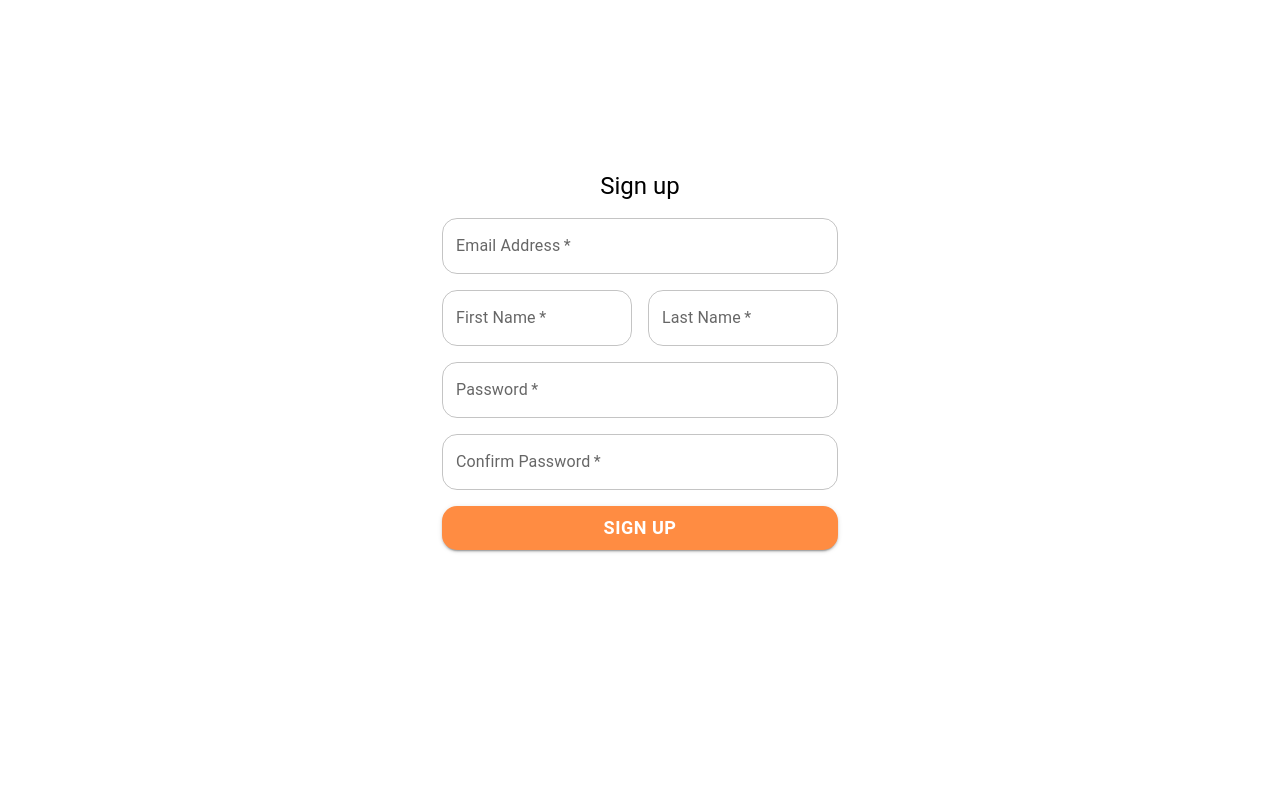
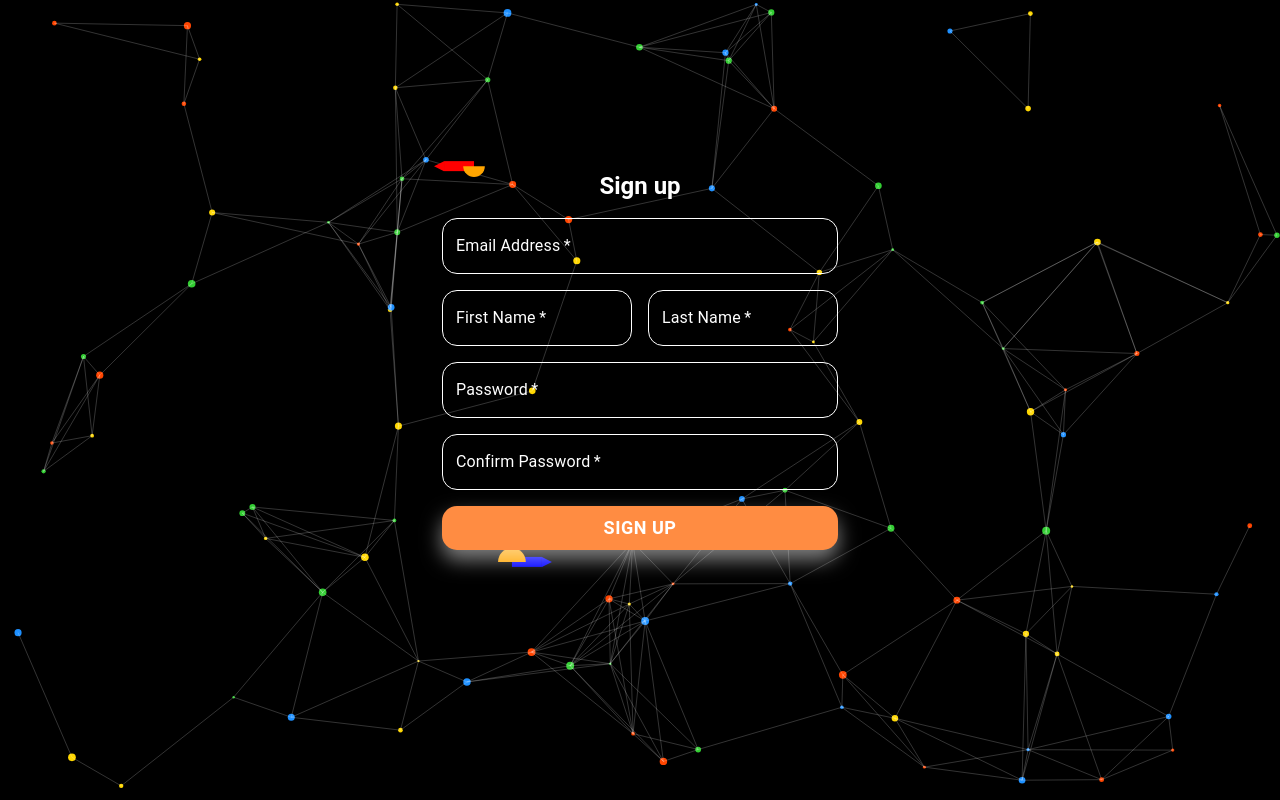
Before and after one commit to FarisKarim/ContentDashboard, a React (Create React App) app in the folder frontend_dashboard/: page /signup in a window 1280 px wide. Built offline with nearby package versions, Linux system fonts and the light colour scheme.

Commit message:
signup page

```diff
--- /dev/null
+++ b/frontend_dashboard/src/components/Canvas/Canvas.css
@@ -0,0 +1,9 @@
+.backgroundCanvas {
+    position: absolute;
+    top: 0;
+    left: 0;
+    width: 100vw;
+    height: 100vh;
+    z-index: -1;
+    background-color: #000;
+}
--- /dev/null
+++ b/frontend_dashboard/src/components/Canvas/Canvas.js
@@ -0,0 +1,85 @@
+import React, { useEffect, useRef } from 'react';
+import './Canvas.css';
+import { createStars, updateStars } from './Stars';
+import { createRockets, updateRockets } from './Rockets';
+
+const Canvas = () => {
+    const canvasRef = useRef(null);
+
+    useEffect(() => {
+        const canvas = canvasRef.current;
+        const ctx = canvas.getContext('2d');
+        canvas.width = window.innerWidth;
+        canvas.height = window.innerHeight;
+
+        const stars = createStars(100, canvas.width, canvas.height);
+        const rockets = createRockets(canvas.width, canvas.height);
+
+        function draw() {
+            ctx.clearRect(0, 0, canvas.width, canvas.height);
+
+            // Update positions
+            updateStars(stars, canvas.width, canvas.height);
+            updateRockets(rockets, canvas.width, canvas.height);
+
+            // Draw stars
+            stars.forEach(star => {
+                ctx.beginPath();
+                ctx.arc(star.x, star.y, star.radius, 0, Math.PI * 2, false);
+                ctx.fillStyle = star.color;
+                ctx.fill();
+            });
+            for (let i = 0; i < stars.length; i++) {
+                for (let j = i + 1; j < stars.length; j++) {
+                    const dist = Math.hypot(stars[j].x - stars[i].x, stars[j].y - stars[i].y);
+                    if (dist < 150) {
+                        ctx.beginPath();
+                        ctx.moveTo(stars[i].x, stars[i].y);
+                        ctx.lineTo(stars[j].x, stars[j].y);
+                        ctx.strokeStyle = 'rgba(255, 255, 255, 0.2)';
+                        ctx.stroke();
+                    }
+                }
+            }
+            // Draw rockets
+            rockets.forEach(rocket => {
+                ctx.fillStyle = rocket.color;
+                ctx.fillRect(rocket.x, rocket.y, 30, 10);  // body
+                ctx.beginPath();  // nose
+                if(rocket.color === 'blue') {
+                    ctx.moveTo(rocket.x + 30, rocket.y);
+                    ctx.lineTo(rocket.x + 40, rocket.y + 5);
+                    ctx.lineTo(rocket.x + 30, rocket.y + 10);
+                } else {
+                    ctx.moveTo(rocket.x, rocket.y);
+                    ctx.lineTo(rocket.x - 10, rocket.y + 5);
+                    ctx.lineTo(rocket.x, rocket.y + 10);
+                }
+                ctx.closePath();
+                ctx.fill();
+
+                // Flame for the rocket
+                if(rocket.color === 'blue') {
+                    ctx.fillStyle = 'orange';
+                    ctx.beginPath();
+                    ctx.arc(rocket.x, rocket.y + 5, Math.random() * 10 + 5, Math.PI, 0, false);
+                    ctx.fill();
+                } else {
+                    ctx.fillStyle = 'orange';
+                    ctx.beginPath();
+                    ctx.arc(rocket.x + 30, rocket.y + 5, Math.random() * 10 + 5, 0, Math.PI, false);
+                    ctx.fill();
+                }
+            });
+
+            requestAnimationFrame(draw);
+        }
+
+        draw();
+
+    }, []);
+
+    return <canvas ref={canvasRef} className="backgroundCanvas" />;
+}
+
+export default Canvas;
--- /dev/null
+++ b/frontend_dashboard/src/components/Canvas/Rockets.js
@@ -0,0 +1,31 @@
+export const createRockets = (canvasWidth, canvasHeight) => {
+    return [
+        {
+            x: -100,
+            y: Math.random() * canvasHeight,
+            dx: Math.random() * 2 + 1,
+            dy: (Math.random() - 0.5) * 2,
+            color: 'blue'
+        },
+        {
+            x: canvasWidth + 100,
+            y: Math.random() * canvasHeight,
+            dx: -(Math.random() * 2 + 1),
+            dy: (Math.random() - 0.5) * 2,
+            color: 'red'
+        }
+    ];
+};
+
+export const updateRockets = (rockets, canvasWidth, canvasHeight) => {
+    rockets.forEach(rocket => {
+        rocket.x += rocket.dx;
+        rocket.y += rocket.dy;
+        if (rocket.x < -100 || rocket.x > canvasWidth + 100) {
+            rocket.x = rocket.color === 'blue' ? -100 : canvasWidth + 100;
+            rocket.y = Math.random() * canvasHeight;
+            rocket.dx = rocket.color === 'blue' ? Math.random() * 2 + 1 : -(Math.random() * 2 + 1);
+            rocket.dy = (Math.random() - 0.5) * 2;
+        }
+    });
+};
--- /dev/null
+++ b/frontend_dashboard/src/components/Canvas/Stars.js
@@ -0,0 +1,31 @@
+export const createStars = (count, canvasWidth, canvasHeight) => {
+    const colors = ['#FF4500', '#32CD32', '#1E90FF', '#FFD700'];
+    const stars = [];
+    for (let i = 0; i < count; i++) {
+        const dx = (Math.random() - 0.5) / 5;
+        const dy = (Math.random() - 0.5) / 5;
+        stars.push({
+            x: Math.random() * canvasWidth,
+            y: Math.random() * canvasHeight,
+            dx: dx,
+            dy: dy,
+            radius: Math.random() * 3 + 1,
+            color: colors[Math.floor(Math.random() * colors.length)],
+        });
+    }
+    return stars;
+};
+
+export const updateStars = (stars, canvasWidth, canvasHeight) => {
+    stars.forEach(star => {
+        star.x += star.dx;
+        star.y += star.dy;
+        if (star.x - star.radius < 0 || star.x + star.radius > canvasWidth) {
+            star.dx = -star.dx;
+        }
+        if (star.y - star.radius < 0 || star.y + star.radius > canvasHeight) {
+            star.dy = -star.dy;
+        }
+    });
+
+};
--- a/frontend_dashboard/src/components/Signup/Signup.css
+++ b/frontend_dashboard/src/components/Signup/Signup.css
@@ -12,21 +12,50 @@
   margin-bottom: 1rem !important; /* Adds some spacing below the title */
 }
 
-
 .avatar {
   margin: 16px;
   background-color: #f50057;
 }
 
 .button {
-    background-color: #FF8C42 !important;
+  background-color: #ff8c42 !important;
   transition: transform 0.2s, box-shadow 0.2s !important;
   margin-top: 1rem !important;
+  color: white !important;
   font-size: 18px !important;
   font-weight: 600 !important;
+  border-radius: 15px !important;
+  box-shadow: 0px 10px 20px rgba(255, 255, 255, 0.5) !important;
+  ;
 }
 
 .button:hover {
-    background-color: #89CFF0 !important;  /* Slightly lighter shade for hover */
-    box-shadow: 0 8px 15px rgba(0,0,0,0.1);  /* Adds a subtle shadow */
+  background-color: #89cff0 !important; /* Slightly lighter shade for hover */
+  transform: translateY(-4px) !important;
+  box-shadow: 0px 15px 30px rgba(255, 255, 255, 0.5) !important; /* Adds a subtle shadow */
 }
+.MuiOutlinedInput-root {
+  border-radius: 15px !important;
+  color: white;
+}
+
+.MuiOutlinedInput-notchedOutline {
+  border-color: white !important;
+}
+
+.MuiOutlinedInput-root:hover .MuiOutlinedInput-notchedOutline {
+  border-color: white;
+  box-shadow: 0 0 10px #ffffff, 0 0 5px #ffffff; /* Glow effect on hover */
+}
+
+.Mui-focused .MuiOutlinedInput-notchedOutline {
+  border-color: white !important;
+}
+
+.MuiFormLabel-root {
+  color: white !important;
+}
+
+.Mui-focused .MuiFormLabel-root {
+  color: white;
+}
--- a/frontend_dashboard/src/components/Signup/Signup.js
+++ b/frontend_dashboard/src/components/Signup/Signup.js
@@ -1,14 +1,12 @@
 import React, { useState } from "react";
 import axios from "axios";
+import Canvas from "../Canvas/Canvas";
 import {
   Button,
   TextField,
-  Paper,
   Grid,
   Container,
-  Avatar,
   Typography,
-  Box,
 } from "@mui/material";
 import LockOutlinedIcon from "@mui/icons-material/LockOutlined";
 import { styled } from "@mui/material/styles";
@@ -31,7 +29,7 @@ const Signup = () => {
   const handleSubmit = async (e) => {
     e.preventDefault();
 
-    console.log('Submitting form')
+    console.log("Submitting form");
     // Validations
     const emailRegex = /^[A-Z0-9._%+-]+@[A-Z0-9.-]+\.[A-Z]{2,4}$/i;
     if (!emailRegex.test(formData.email)) {
@@ -72,11 +70,22 @@ const Signup = () => {
   };
 
   return (
+    <>
+      <Canvas />
       <Container component="main" maxWidth="xs" className="container">
         {/* <Avatar className="avatar">
         <LockOutlinedIcon />
       </Avatar> */}
-      <Typography component="h1" variant="h5" className="signup-title">
+        <Typography
+          component="h1"
+          variant="h5"
+          className="signup-title"
+          sx={{
+            color: "white",
+            fontWeight: "bold",
+            fontFamily: "'Roboto', sans-serif",
+          }}
+        >
           Sign up
         </Typography>
         <form className="form" onSubmit={handleSubmit}>
@@ -92,7 +101,6 @@ const Signup = () => {
                 autoComplete="email"
                 value={formData.email}
                 onChange={handleChange}
-              sx={{ "& .MuiOutlinedInput-root": { borderRadius: "15px" } }}
               />
             </Grid>
             <Grid item xs={12} sm={6}>
@@ -106,7 +114,6 @@ const Signup = () => {
                 autoComplete="fname"
                 value={formData.first_name}
                 onChange={handleChange}
-              sx={{ "& .MuiOutlinedInput-root": { borderRadius: "15px" } }}
               />
             </Grid>
             <Grid item xs={12} sm={6}>
@@ -120,7 +127,6 @@ const Signup = () => {
                 autoComplete="lname"
                 value={formData.last_name}
                 onChange={handleChange}
-              sx={{ "& .MuiOutlinedInput-root": { borderRadius: "15px" } }}
               />
             </Grid>
             <Grid item xs={12}>
@@ -135,7 +141,6 @@ const Signup = () => {
                 autoComplete="current-password"
                 value={formData.password}
                 onChange={handleChange}
-              sx={{ "& .MuiOutlinedInput-root": { borderRadius: "15px" } }}
               />
             </Grid>
             <Grid item xs={12}>
@@ -147,7 +152,6 @@ const Signup = () => {
                 label="Confirm Password"
                 type="password"
                 id="password2"
-              sx={{ "& .MuiOutlinedInput-root": { borderRadius: "15px" } }}
                 value={formData.password2}
                 onChange={handleChange}
               />
@@ -159,12 +163,12 @@ const Signup = () => {
             variant="contained"
             color="primary"
             className="button"
-          sx={{ borderRadius: "15px" }}
           >
             Sign Up
           </Button>
         </form>
       </Container>
+    </>
   );
 };
 
```
Lines whose indentation alone changed are shown as unchanged.
